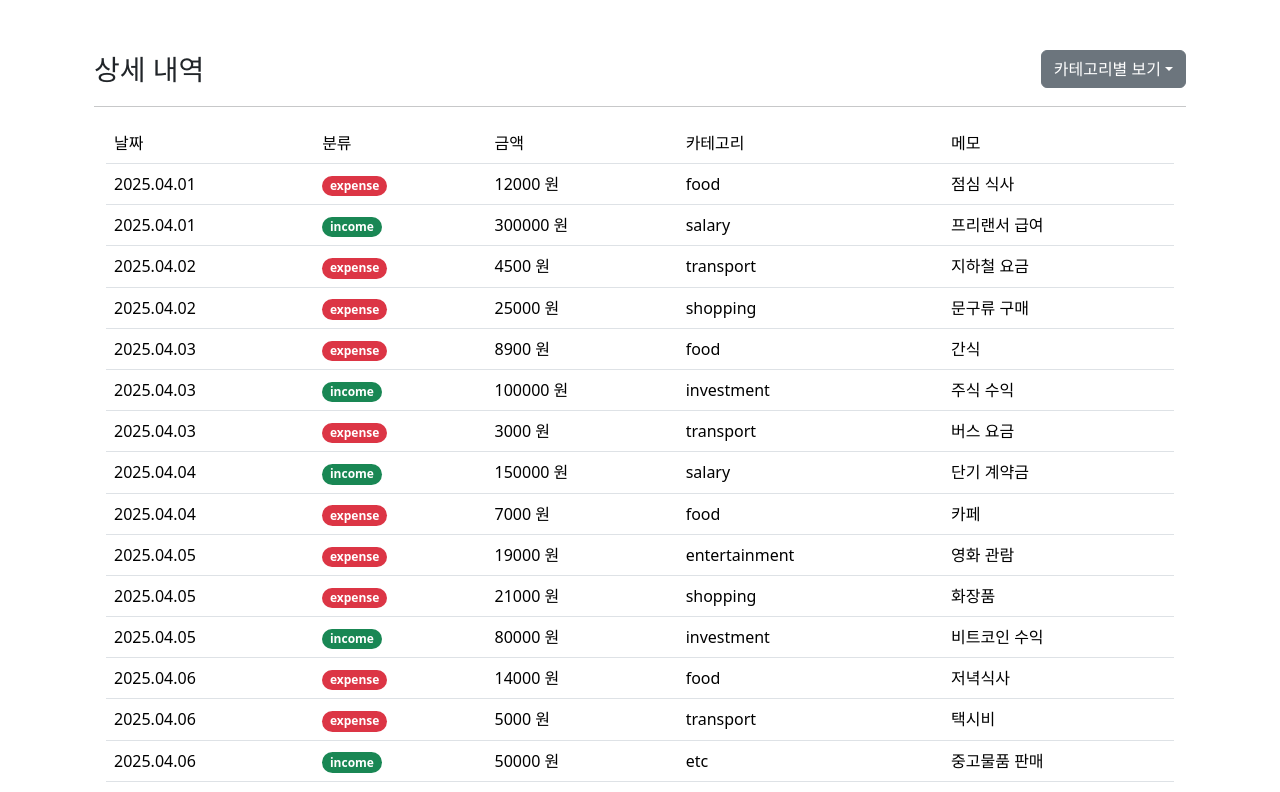
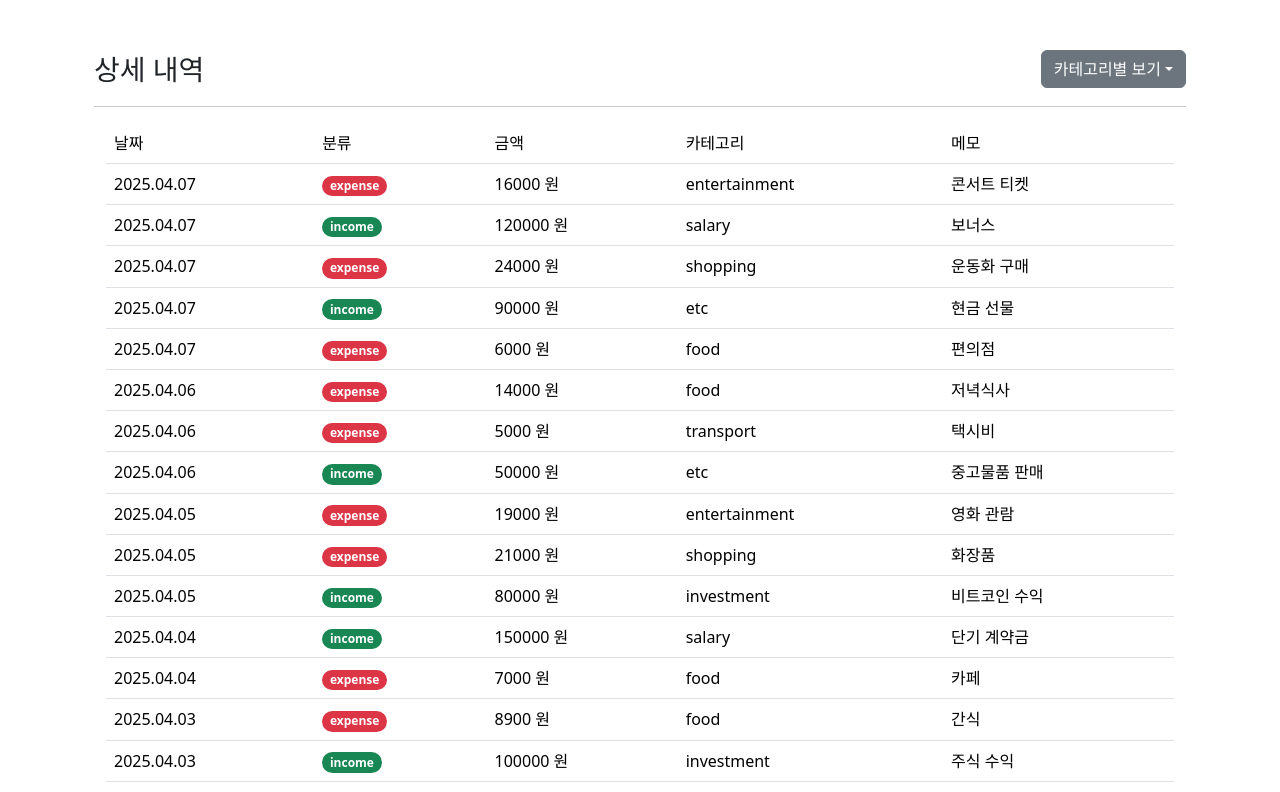
Before and after one commit to KB-Surplus-Maker/KB-Surplus-Maker, a Vue app: page /history in a window 1280 px wide. Shown: the top 792 px of the page. Built offline with nearby package versions, Linux system fonts and the light colour scheme; data requests are answered from the project's data file.

Commit message:
add sort

```diff
--- a/src/components/TransactionHistory/TransactionHistory.vue
+++ b/src/components/TransactionHistory/TransactionHistory.vue
@@ -1,5 +1,8 @@
 <template>
   <div class="container">
+    <div>
+      <!-- 여기  -->
+    </div>
     <div class="d-flex justify-content-between align-items-center my-3">
       <div class="fs-3">상세 내역</div>
       <div class="dropdown">
@@ -35,46 +38,16 @@
     <hr />
     <TransactionHistoryList
       :selectedCategory="selectedCategory"
+      @update:tableData="updateTableData"
+      @update:categories="updateCategories"
     ></TransactionHistoryList>
   </div>
 </template>
 
 <script setup>
-import { computed, ref } from 'vue';
-const lst = [
-  {
-    id: 'txn001',
-    userId: 'user1',
-    date: { year: '2025', month: '04', day: '01' },
-    type: 'expense',
-    price: 12000,
-    category: 'food',
-    memo: '점심 식사',
-  },
-  {
-    id: 'txn002',
-    userId: 'user2',
-    date: { year: '2025', month: '04', day: '01' },
-    type: 'income',
-    price: 300000,
-    category: 'salary',
-    memo: '프리랜서 급여',
-  },
-  {
-    id: 'txn003',
-    userId: 'user3',
-    date: { year: '2025', month: '04', day: '02' },
-    type: 'expense',
-    price: 4500,
-    category: 'transport',
-    memo: '지하철 요금',
-  },
-];
+import { ref, computed } from 'vue';
 import TransactionHistoryList from './TransactionHistoryList.vue';
-const uniqueCategories = computed(() => {
-  const categories = lst.map((item) => item.category);
-  return [...new Set(categories)];
-});
+
 const selectedCategory = ref('all');
 const selectCategory = (category) => {
   selectedCategory.value = category;
@@ -83,6 +56,19 @@ const selectCategory = (category) => {
 const dropdownText = computed(() =>
   selectedCategory.value === 'all' ? '카테고리별 보기' : selectedCategory.value
 );
+
+// 자식에게서 받는 데이터들
+const tableData = ref([]);
+const uniqueCategories = ref([]);
+
+// 자식이 emit할 때 받을 함수들
+const updateTableData = (data) => {
+  tableData.value = data;
+};
+
+const updateCategories = (categories) => {
+  uniqueCategories.value = categories;
+};
 </script>
 <style scoped>
 .fixed-width {
--- a/src/components/TransactionHistory/TransactionHistoryList.vue
+++ b/src/components/TransactionHistory/TransactionHistoryList.vue
@@ -12,19 +12,52 @@
       </thead>
       <tbody>
         <TransactionHistoryItems
-          v-for="item in filteredData"
+          v-for="item in paginatedData"
           :key="item.id"
           :item="item"
         ></TransactionHistoryItems>
       </tbody>
     </table>
+    <!-- 페이지네이션 -->
+    <nav v-if="totalPages > 1" class="mt-3 d-flex justify-content-center">
+      <ul class="pagination">
+        <li
+          class="page-item"
+          :class="{ disabled: currentPage === 1 }"
+          @click="goToPage(currentPage - 1)"
+        >
+          <a class="page-link" href="#"><</a>
+        </li>
+        <li
+          v-for="page in totalPages"
+          :key="page"
+          class="page-item"
+          :class="{ active: page === currentPage }"
+          @click="goToPage(page)"
+        >
+          <a class="page-link" href="#">{{ page }}</a>
+        </li>
+        <li
+          class="page-item"
+          :class="{ disabled: currentPage === totalPages }"
+          @click="goToPage(currentPage + 1)"
+        >
+          <a class="page-link" href="#">></a>
+        </li>
+      </ul>
+    </nav>
   </div>
 </template>
 
 <script setup>
 import TransactionHistoryItems from './TransactionHistoryItems.vue';
-import { computed } from 'vue';
+import { computed, ref, watch, onMounted } from 'vue';
 import { defineProps } from 'vue';
+import axios from 'axios';
+
+const tableData = ref([]);
+
+const emit = defineEmits(['update:tableData', 'update:categories']);
 
 const props = defineProps({
   selectedCategory: {
@@ -32,192 +65,64 @@ const props = defineProps({
     default: 'all',
   },
 });
+
+const currentPage = ref(1);
+const itemsPerPage = 15;
+
 const filteredData = computed(() => {
-  if (props.selectedCategory === 'all') return tableData;
-  return tableData.filter((item) => item.category === props.selectedCategory);
+  const filtered =
+    props.selectedCategory === 'all'
+      ? tableData.value
+      : tableData.value.filter(
+          (item) => item.category === props.selectedCategory
+        );
+
+  // 날짜 기준 내림차순 정렬 (최신순)
+  return filtered.slice().sort((a, b) => {
+    const dateA = new Date(`${a.date.year}-${a.date.month}-${a.date.day}`);
+    const dateB = new Date(`${b.date.year}-${b.date.month}-${b.date.day}`);
+    return dateB - dateA; // 최신 날짜가 먼저 오게
+  });
 });
-const tableData = [
-  {
-    id: 'txn001',
-    userId: 'user1',
-    date: { year: '2025', month: '04', day: '01' },
-    type: 'expense',
-    price: 12000,
-    category: 'food',
-    memo: '점심 식사',
-  },
-  {
-    id: 'txn002',
-    userId: 'user2',
-    date: { year: '2025', month: '04', day: '01' },
-    type: 'income',
-    price: 300000,
-    category: 'salary',
-    memo: '프리랜서 급여',
-  },
-  {
-    id: 'txn003',
-    userId: 'user3',
-    date: { year: '2025', month: '04', day: '02' },
-    type: 'expense',
-    price: 4500,
-    category: 'transport',
-    memo: '지하철 요금',
-  },
-  {
-    id: 'txn004',
-    userId: 'user1',
-    date: { year: '2025', month: '04', day: '02' },
-    type: 'expense',
-    price: 25000,
-    category: 'shopping',
-    memo: '문구류 구매',
-  },
-  {
-    id: 'txn005',
-    userId: 'user2',
-    date: { year: '2025', month: '04', day: '03' },
-    type: 'expense',
-    price: 8900,
-    category: 'food',
-    memo: '간식',
-  },
-  {
-    id: 'txn006',
-    userId: 'user3',
-    date: { year: '2025', month: '04', day: '03' },
-    type: 'income',
-    price: 100000,
-    category: 'investment',
-    memo: '주식 수익',
-  },
-  {
-    id: 'txn007',
-    userId: 'user1',
-    date: { year: '2025', month: '04', day: '03' },
-    type: 'expense',
-    price: 3000,
-    category: 'transport',
-    memo: '버스 요금',
-  },
-  {
-    id: 'txn008',
-    userId: 'user2',
-    date: { year: '2025', month: '04', day: '04' },
-    type: 'income',
-    price: 150000,
-    category: 'salary',
-    memo: '단기 계약금',
-  },
-  {
-    id: 'txn009',
-    userId: 'user3',
-    date: { year: '2025', month: '04', day: '04' },
-    type: 'expense',
-    price: 7000,
-    category: 'food',
-    memo: '카페',
-  },
-  {
-    id: 'txn010',
-    userId: 'user1',
-    date: { year: '2025', month: '04', day: '05' },
-    type: 'expense',
-    price: 19000,
-    category: 'entertainment',
-    memo: '영화 관람',
-  },
-  {
-    id: 'txn011',
-    userId: 'user2',
-    date: { year: '2025', month: '04', day: '05' },
-    type: 'expense',
-    price: 21000,
-    category: 'shopping',
-    memo: '화장품',
-  },
-  {
-    id: 'txn012',
-    userId: 'user3',
-    date: { year: '2025', month: '04', day: '05' },
-    type: 'income',
-    price: 80000,
-    category: 'investment',
-    memo: '비트코인 수익',
-  },
-  {
-    id: 'txn013',
-    userId: 'user1',
-    date: { year: '2025', month: '04', day: '06' },
-    type: 'expense',
-    price: 14000,
-    category: 'food',
-    memo: '저녁식사',
-  },
-  {
-    id: 'txn014',
-    userId: 'user2',
-    date: { year: '2025', month: '04', day: '06' },
-    type: 'expense',
-    price: 5000,
-    category: 'transport',
-    memo: '택시비',
-  },
-  {
-    id: 'txn015',
-    userId: 'user3',
-    date: { year: '2025', month: '04', day: '06' },
-    type: 'income',
-    price: 50000,
-    category: 'etc',
-    memo: '중고물품 판매',
-  },
-  {
-    id: 'txn016',
-    userId: 'user1',
-    date: { year: '2025', month: '04', day: '07' },
-    type: 'expense',
-    price: 16000,
-    category: 'entertainment',
-    memo: '콘서트 티켓',
-  },
-  {
-    id: 'txn017',
-    userId: 'user2',
-    date: { year: '2025', month: '04', day: '07' },
-    type: 'income',
-    price: 120000,
-    category: 'salary',
-    memo: '보너스',
-  },
-  {
-    id: 'txn018',
-    userId: 'user3',
-    date: { year: '2025', month: '04', day: '07' },
-    type: 'expense',
-    price: 24000,
-    category: 'shopping',
-    memo: '운동화 구매',
-  },
-  {
-    id: 'txn019',
-    userId: 'user1',
-    date: { year: '2025', month: '04', day: '07' },
-    type: 'income',
-    price: 90000,
-    category: 'etc',
-    memo: '현금 선물',
-  },
-  {
-    id: 'txn020',
-    userId: 'user2',
-    date: { year: '2025', month: '04', day: '07' },
-    type: 'expense',
-    price: 6000,
-    category: 'food',
-    memo: '편의점',
-  },
-];
+
+const totalPages = computed(() =>
+  Math.ceil(filteredData.value.length / itemsPerPage)
+);
+
+const paginatedData = computed(() => {
+  const start = (currentPage.value - 1) * itemsPerPage;
+  return filteredData.value.slice(start, start + itemsPerPage);
+});
+
+const goToPage = (page) => {
+  if (page >= 1 && page <= totalPages.value) {
+    currentPage.value = page;
+  }
+};
+
+// 카테고리 바뀌면 페이지 초기화
+watch(
+  () => props.selectedCategory,
+  () => {
+    currentPage.value = 1;
+  }
+);
+
+onMounted(async () => {
+  await requestAPI();
+
+  // 데이터와 카테고리 리스트를 부모에 전달
+  emit('update:tableData', tableData.value);
+  const categories = [...new Set(tableData.value.map((item) => item.category))];
+  emit('update:categories', categories);
+});
+
+const requestAPI = async () => {
+  const url = 'http://localhost:3000/transactions';
+  const response = await axios.get(url);
+  console.log('response.data: ', response.data);
+  tableData.value = response.data;
+};
 </script>
 
 <style></style>
```
